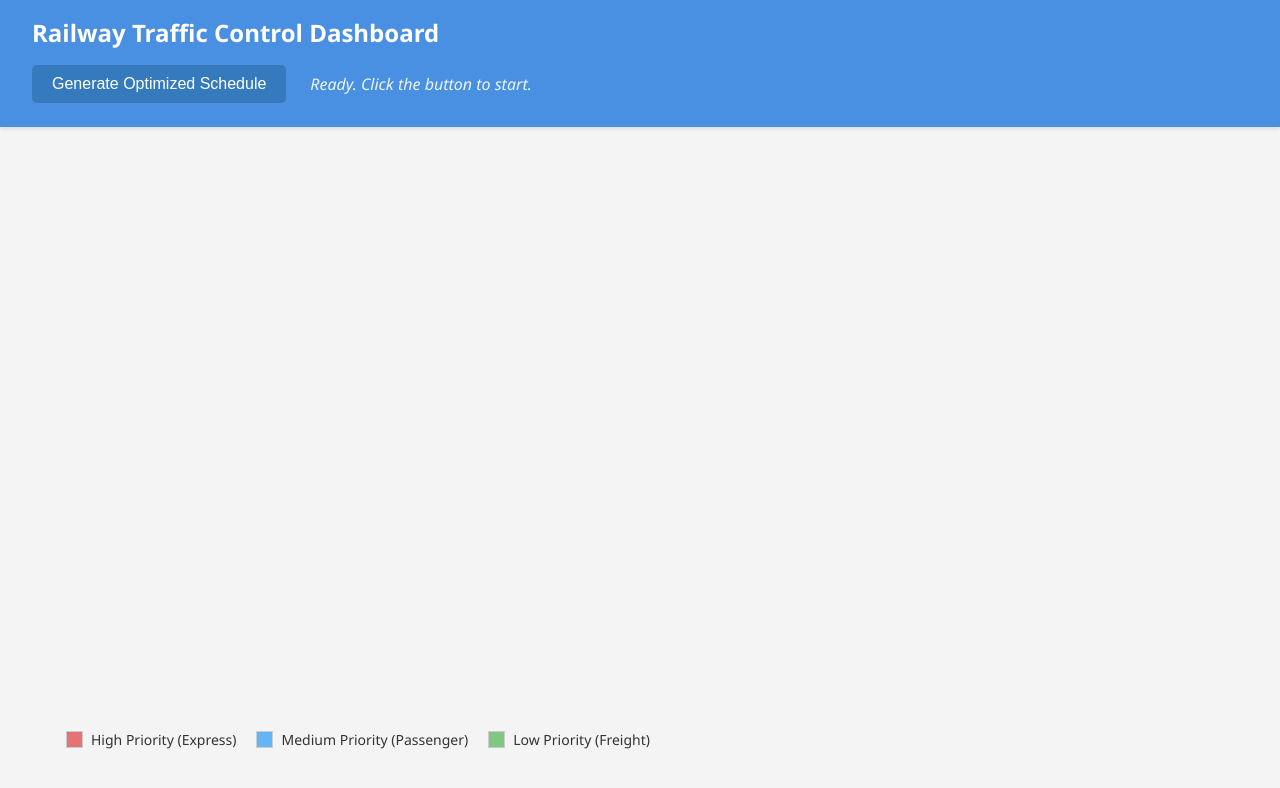
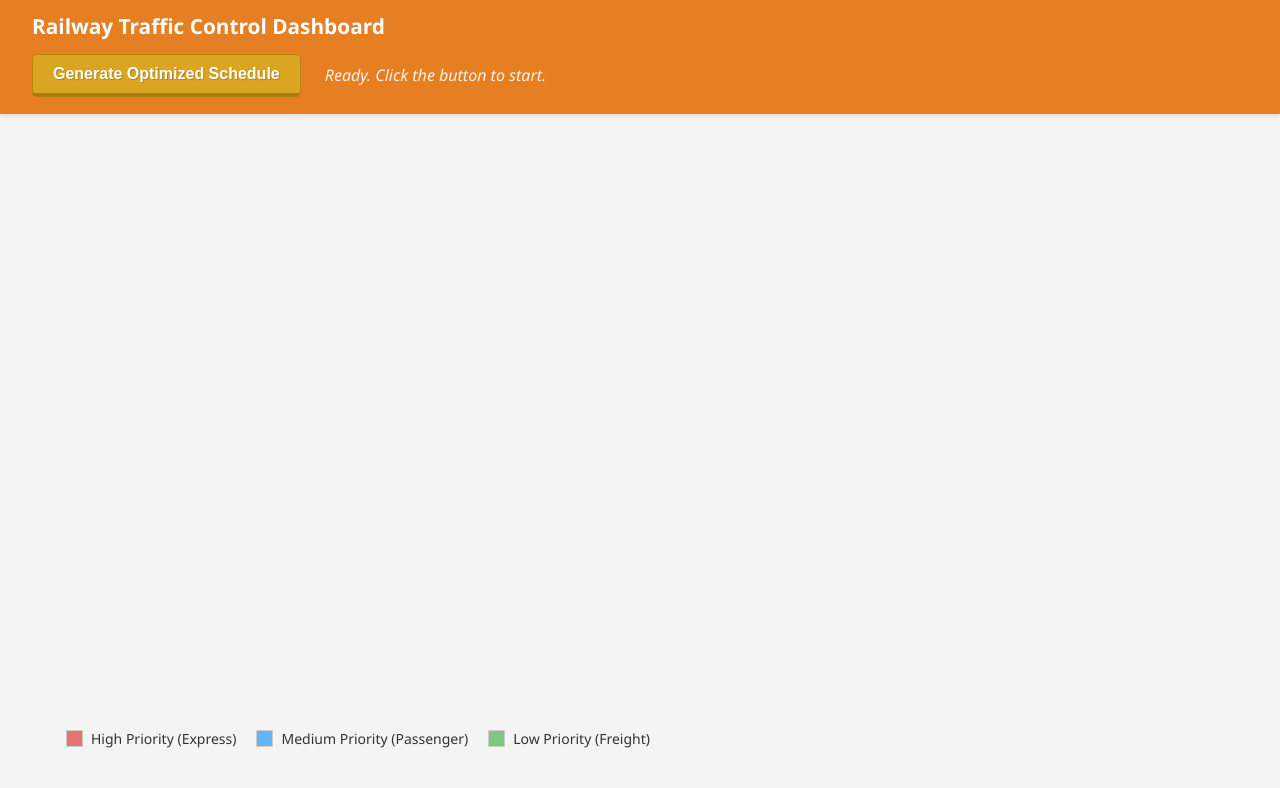
Before and after one commit to deathanonymous369/Maximizing-Section-Throughput-Using-Al-Powered-Precise-Train-Traffic-Control, a plain HTML site: page Dashboard/index.html in a window 1280 px wide. Drawn offline with Linux system fonts and the light colour scheme.

Commit message:
Upgraded the dashboard's visuals

```diff
--- a/Dashboard/style.css
+++ b/Dashboard/style.css
@@ -1,8 +1,6 @@
 /* --- General Body and Font Styles --- */
 body {
-    /* CHANGED: Switched to a pale white background */
     background-color: #f4f4f4;
-    /* CHANGED: Set default text color to black */
     color: #333333;
     font-family: 'Segoe UI', Tahoma, Geneva, Verdana, sans-serif;
     margin: 0;
@@ -13,17 +11,17 @@ body {
 
 /* --- Header and Controls --- */
 header {
-    /* CHANGED: Suggested a new appealing blue background */
-    background-color: #4a90e2;
-    /* CHANGED: Text color in the header is now white for contrast */
+    /* CHANGED: Background color is now a warm orange */
+    background-color: #e67e22;
     color: white;
-    padding: 1rem 2rem;
-    box-shadow: 0 2px 4px rgba(0,0,0,0.1); /* Added a subtle shadow */
+    /* CHANGED: Reduced padding to make the header smaller */
+    padding: 0.75rem 2rem;
+    box-shadow: 0 2px 4px rgba(0,0,0,0.1);
 }
 
 h1 {
     margin: 0;
-    font-size: 1.5rem;
+    font-size: 1.3rem; /* Slightly reduced font size */
 }
 
 .controls {
@@ -34,28 +32,38 @@ h1 {
 }
 
 #optimizeButton {
-    /* A slightly darker blue for the button */
-    background-color: #357ABD;
+    /* --- CHANGED: Golden 3D Button Style --- */
+    background-color: #daa520; /* Goldenrod color */
     color: white;
-    border: none;
+    border: 1px solid #b8860b;
+    /* This dark bottom border creates the 3D effect */
+    border-bottom: 4px solid #a87d0d;
     padding: 10px 20px;
     border-radius: 5px;
     cursor: pointer;
     font-size: 1rem;
-    transition: background-color 0.3s;
+    font-weight: bold;
+    text-shadow: 1px 1px 1px rgba(0,0,0,0.2);
+    transition: all 0.1s ease-in-out;
 }
 
 #optimizeButton:hover {
-    background-color: #2a6da8;
+    background-color: #c7941c; /* Slightly darker gold on hover */
+}
+
+#optimizeButton:active {
+    /* This makes the button look "pressed" */
+    transform: translateY(2px);
+    border-bottom-width: 2px;
 }
 
 #optimizeButton:disabled {
     background-color: #999;
+    border-bottom: 4px solid #777;
     cursor: not-allowed;
 }
 
 #status {
-    /* Made status text slightly transparent for a softer look */
     color: rgba(255, 255, 255, 0.9);
     font-style: italic;
 }
@@ -96,27 +104,24 @@ main {
 
 /* --- SVG Styles --- */
 .station-label {
-    /* CHANGED: Made station names black and bold */
     fill: #000000;
     font-size: 14px;
     font-weight: bold;
 }
 
 .time-axis-label {
-    /* CHANGED: Set time label color */
     fill: #555555;
     font-size: 12px;
 }
 
 .time-axis-line {
-    /* CHANGED: Set axis line color to a light grey */
     stroke: #cccccc;
     stroke-width: 1;
 }
 
 .train-bar {
-    stroke-width: 1;
-    stroke: #333; /* Darker stroke for better visibility on white */
+    /* CHANGED: Removed the black border by setting stroke to 'none' */
+    stroke: none;
     opacity: 0.9;
     rx: 3;
     ry: 3;
@@ -124,7 +129,6 @@ main {
 }
 .train-bar:hover {
     opacity: 1;
-    stroke: #000;
 }
 
 .train-label {
```
